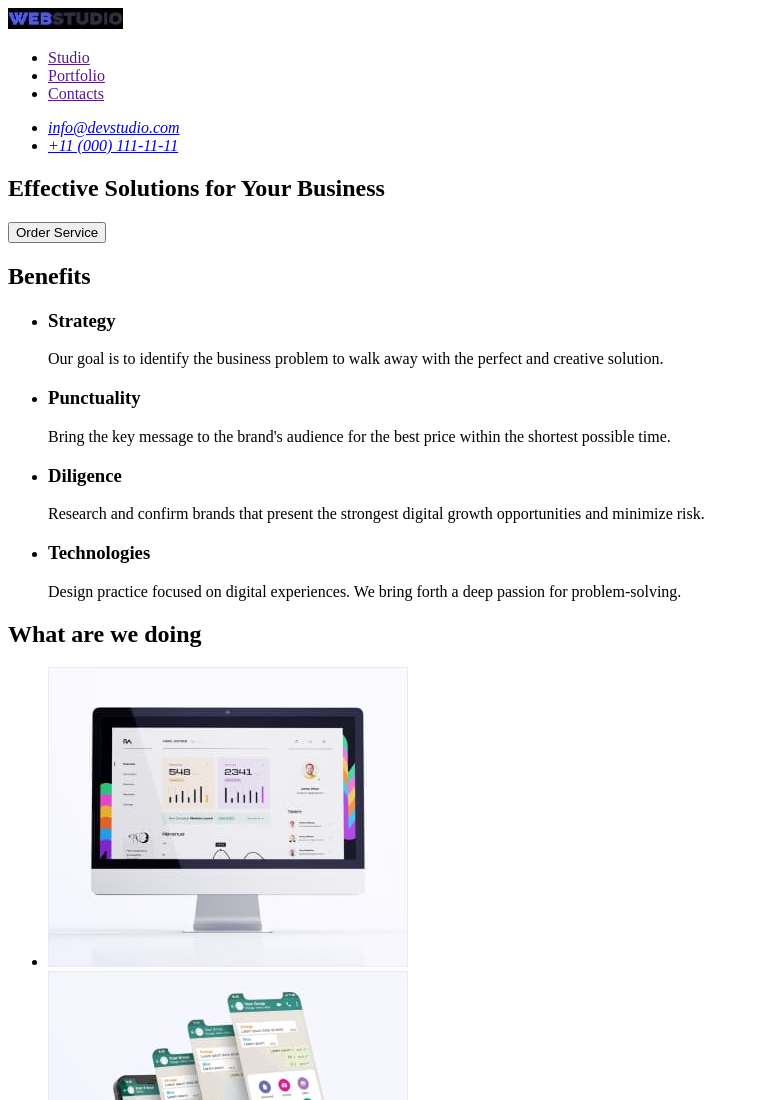
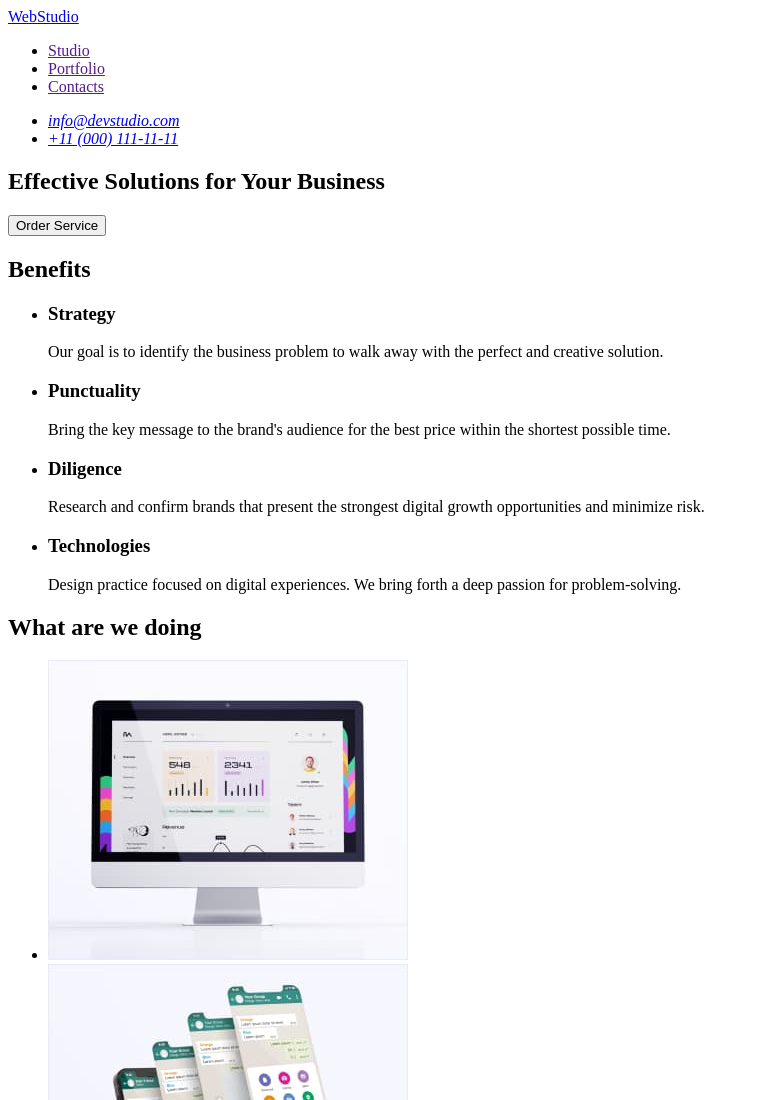
Before and after one commit to Katrusyk/goit-markup-hw-01, a plain HTML site: page index.html in a window 1280 px wide. Shown: the top 1100 px of the page, without its empty margins (0-759 px from the left). Drawn offline with Linux system fonts and the light colour scheme.

Commit message:
Update index.html

```diff
--- a/index.html
+++ b/index.html
@@ -12,9 +12,7 @@
   <body>
     <header>
       <nav>
-        <a href="./index.html">
-          <img src="./images/logo.jpg" alt="Logo" width="115" height="21" />
-        </a>
+        <a href="./index.html">WebStudio</a>
         <ul>
           <li><a href="">Studio</a></li>
           <li><a href="">Portfolio</a></li>
```
